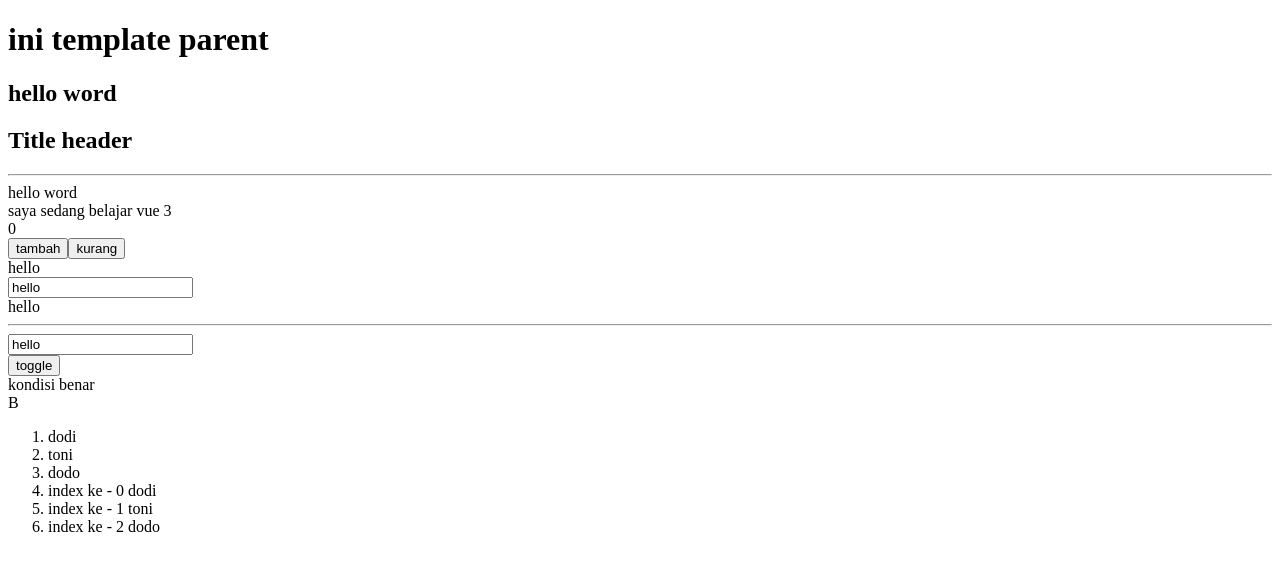
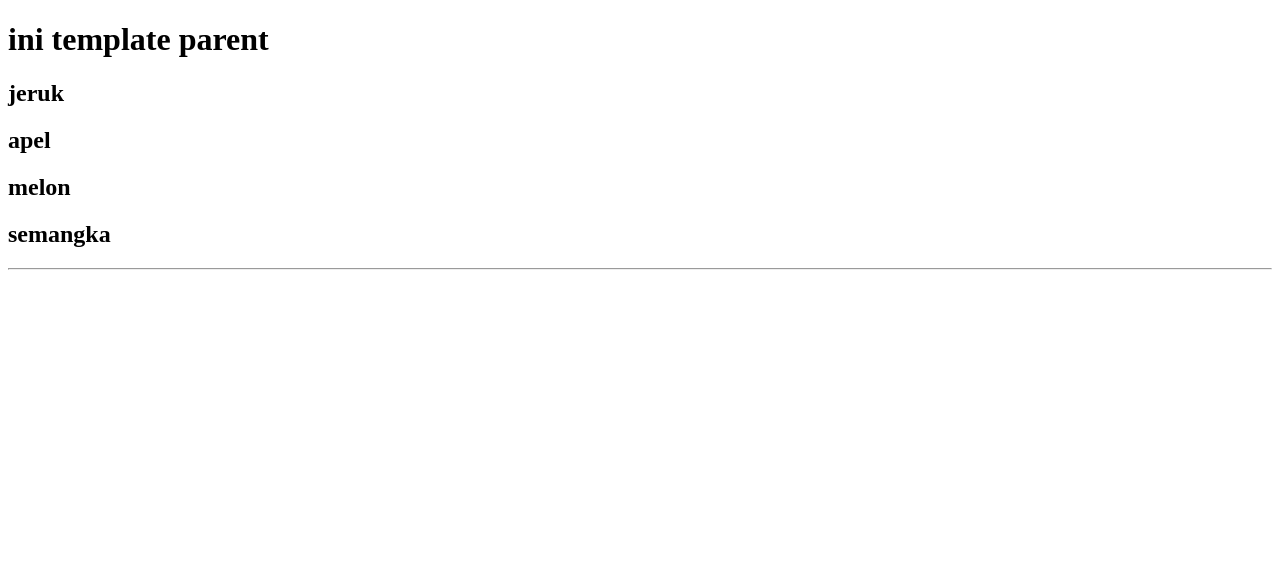
Before and after one commit to Fikri-mtwoo/vue-option-api, a Vue app: page / in a window 1280 px wide. Shown: the top 570 px of the page. Built offline with nearby package versions, Linux system fonts and the light colour scheme.

Commit message:
looping in component

```diff
--- a/src/App.vue
+++ b/src/App.vue
@@ -1,9 +1,10 @@
 <template>
   <h1>ini template parent</h1>
-  <HeaderTemplate title="hello word" />
-  <HeaderTemplate :title="message" />
+  <!-- <HeaderTemplate title="hello word" /> -->
+  <!-- <HeaderTemplate :title="message" /> -->
+   <HeaderTemplate v-for="buah in buahs" :key="buah" :title="buah"/>
   <hr>
-  <BasicTemplate />
+  <!-- <BasicTemplate /> -->
 </template>
 
 <script>
@@ -16,7 +17,8 @@
     },
     data() {
       return {
-        message : "Title header"
+        message : "Title header",
+        buahs : ["jeruk", "apel", "melon", "semangka"]
       }
     }
   }
```
